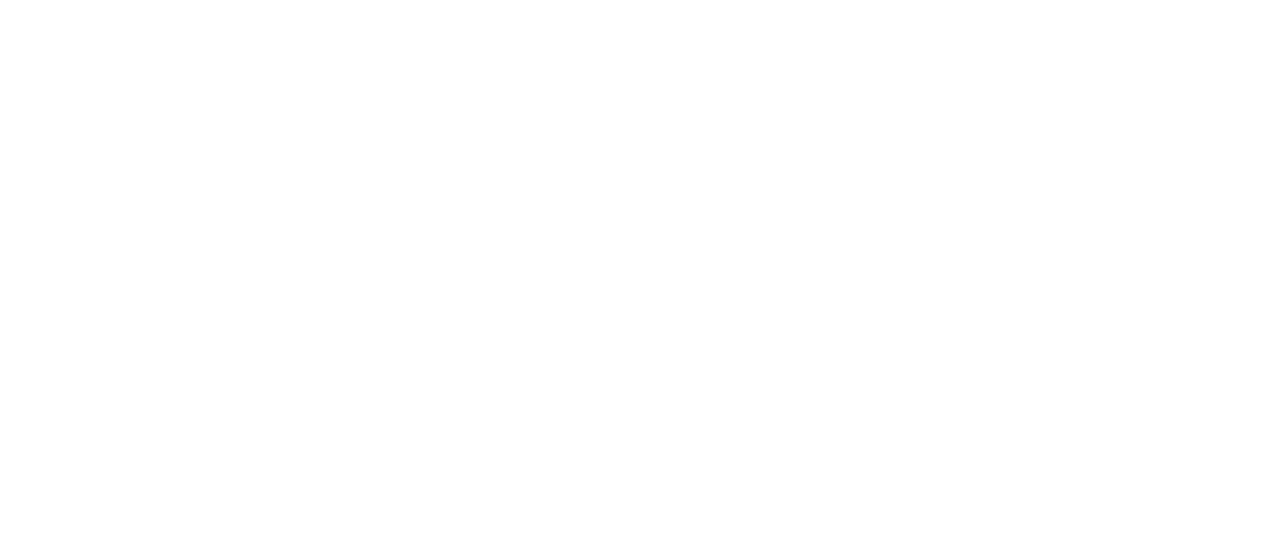
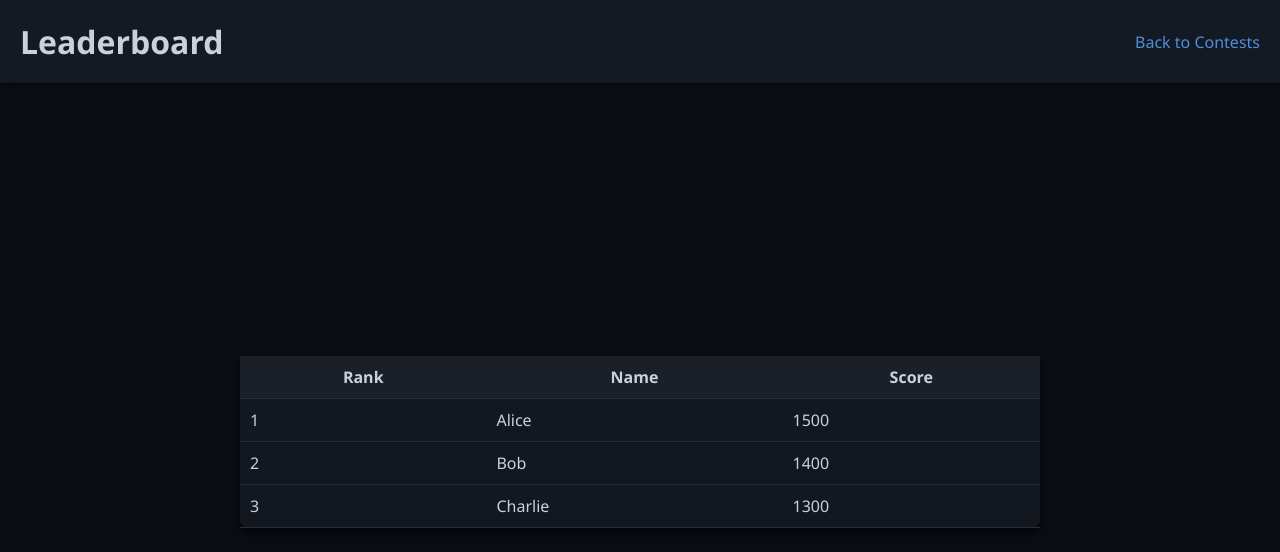
Before and after one commit to A-Sumit/CodeRush, a React (Create React App) app in the folder frontend/code-editor/: page /leaderboard in a window 1280 px wide. Before the commit this address had no page. Shown: the top 552 px of the page. Built offline with nearby package versions, Linux system fonts and the light colour scheme.

Commit message:
changed layout

```diff
--- a/frontend/code-editor/src/App.js
+++ b/frontend/code-editor/src/App.js
@@ -4,7 +4,8 @@
 import CodeEditor from './components/playground/codeEditor.jsx';
 import QuestionPage from './components/questions/QuestionPage.js';
 import AddProblemPage from './components/AddProblemPage/AddProblemPage.js';
-import Contests from './components/Contests/Contests.js'; // Import the new Contests component
+import Contests from './components/Contests/Contests.js';
+import Leaderboard from './components/Contests/LeaderBoard/LeaderBoard.js'; // Import the Leaderboard component
 
 function App() {
   return (
@@ -14,7 +15,8 @@
         <Route path="/coding-app" element={<CodeEditor />} />
         <Route path="/question/:problemID" element={<QuestionPage />} />
         <Route path="/add-problem" element={<AddProblemPage />} />
-        <Route path="/contests" element={<Contests />} /> {/* New route for contests */}
+        <Route path="/contests" element={<Contests />} />
+        <Route path="/leaderboard" element={<Leaderboard />} /> {/* New route for leaderboard */}
       </Routes>
     </Router>
   );
--- a/frontend/code-editor/src/components/Contests/Contests.css
+++ b/frontend/code-editor/src/components/Contests/Contests.css
@@ -77,3 +77,19 @@
   .contests-list a:hover {
     color: #58a6ff;
   }
+  .view-leaderboard {
+    display: inline-block;
+    padding: 10px 20px;
+    background-color: #4f8edc;
+    color: #ffffff;
+    text-decoration: none;
+    border-radius: 8px;
+    font-size: 16px;
+    margin-top: 20px;
+    transition: background-color 0.2s, transform 0.2s;
+  }
+
+  .view-leaderboard:hover {
+    background-color: #3a75b7;
+    transform: translateY(-2px);
+  }
--- a/frontend/code-editor/src/components/Contests/Contests.js
+++ b/frontend/code-editor/src/components/Contests/Contests.js
@@ -1,23 +1,8 @@
 import React from 'react';
 import { Link } from 'react-router-dom';
-import { useEffect, useState } from 'react';
-import axios from 'axios';
 import './Contests.css';
 
 function Contests() {
-  const [problems, setProblems] = useState([]);
-
-  useEffect(() => {
-    // Fetch problems for contests from API
-    axios.get('http://localhost:8080/api/problems-for-contests')
-      .then(response => {
-        setProblems(response.data);
-      })
-      .catch(error => {
-        console.error('Error fetching problems:', error);
-      });
-  }, []);
-
   return (
     <div className="contests-container">
       <header className="contests-header">
@@ -26,14 +11,9 @@
       </header>
       <main className="contests-main">
         <div className="contests-list">
-          <ul>
-            {problems.map(problem => (
-              <li key={problem.problemID}>
-                <Link to={`/question/${problem.problemID}`}>{problem.problemName}</Link>
-              </li>
-            ))}
-          </ul>
+          {/* Display contest problems here */}
         </div>
+        <Link to="/leaderboard" className="view-leaderboard">View Leaderboard</Link>
       </main>
     </div>
   );
--- /dev/null
+++ b/frontend/code-editor/src/components/Contests/LeaderBoard/LeaderBoard.css
@@ -0,0 +1,60 @@
+/* Leaderboard.css */
+.leaderboard-container {
+    display: flex;
+    flex-direction: column;
+    height: 100vh;
+    font-family: 'Segoe UI', Tahoma, Geneva, Verdana, sans-serif;
+    background-color: #0a0e14;
+    color: #c9d1d9;
+    overflow: auto;
+  }
+
+  .leaderboard-header {
+    background-color: #141a23;
+    color: #c9d1d9;
+    padding: 20px;
+    display: flex;
+    justify-content: space-between;
+    align-items: center;
+  }
+
+  .back-to-contests {
+    text-decoration: none;
+    color: #4f8edc;
+    font-size: 16px;
+    transition: color 0.2s;
+  }
+
+  .back-to-contests:hover {
+    color: #3a75b7;
+  }
+
+  .leaderboard-main {
+    display: flex;
+    justify-content: center;
+    align-items: center;
+    padding: 20px;
+  }
+
+  .leaderboard-table {
+    width: 100%;
+    max-width: 800px;
+    border-collapse: collapse;
+    background-color: #131820;
+    border-radius: 8px;
+    box-shadow: 0 4px 12px rgba(0, 0, 0, 0.8);
+  }
+
+  .leaderboard-table th,
+  .leaderboard-table td {
+    padding: 10px;
+    border-bottom: 1px solid #2d2d2d;
+  }
+
+  .leaderboard-table th {
+    background-color: #1a1f28;
+  }
+
+  .leaderboard-table tr:hover {
+    background-color: #1a1f28;
+  }
--- /dev/null
+++ b/frontend/code-editor/src/components/Contests/LeaderBoard/LeaderBoard.js
@@ -0,0 +1,44 @@
+import React from 'react';
+import { Link } from 'react-router-dom';
+import './LeaderBoard.css';
+
+function Leaderboard() {
+  // Example leaderboard data
+  const leaderboardData = [
+    { rank: 1, name: 'Alice', score: 1500 },
+    { rank: 2, name: 'Bob', score: 1400 },
+    { rank: 3, name: 'Charlie', score: 1300 },
+    // Add more entries as needed
+  ];
+
+  return (
+    <div className="leaderboard-container">
+      <header className="leaderboard-header">
+        <h1>Leaderboard</h1>
+        <Link to="/contests" className="back-to-contests">Back to Contests</Link>
+      </header>
+      <main className="leaderboard-main">
+        <table className="leaderboard-table">
+          <thead>
+            <tr>
+              <th>Rank</th>
+              <th>Name</th>
+              <th>Score</th>
+            </tr>
+          </thead>
+          <tbody>
+            {leaderboardData.map((entry) => (
+              <tr key={entry.rank}>
+                <td>{entry.rank}</td>
+                <td>{entry.name}</td>
+                <td>{entry.score}</td>
+              </tr>
+            ))}
+          </tbody>
+        </table>
+      </main>
+    </div>
+  );
+}
+
+export default Leaderboard;
--- a/frontend/code-editor/src/components/homepage/Homepage.css
+++ b/frontend/code-editor/src/components/homepage/Homepage.css
@@ -1,22 +1,23 @@
 /* Homepage.css */
+
 .homepage-container {
   display: flex;
   flex-direction: column;
   height: 100vh;
   font-family: 'Segoe UI', Tahoma, Geneva, Verdana, sans-serif;
-  background-color: #0a0e14; /* Darker background for better contrast */
+  background-color: #0a0e14;
   color: #c9d1d9;
   overflow: auto;
 }
 
 .homepage-header {
-  background-color: #141a23; /* Slightly darker for contrast */
+  background-color: #141a23;
   color: #c9d1d9;
   padding: 20px;
   display: flex;
   justify-content: space-between;
   align-items: center;
-  box-shadow: 0 2px 8px rgba(0, 0, 0, 0.7); /* More prominent shadow */
+  box-shadow: 0 2px 8px rgba(0, 0, 0, 0.7);
 }
 
 .header-buttons {
@@ -27,7 +28,7 @@
 .access-button, .add-problem-button {
   display: inline-block;
   padding: 10px 20px;
-  background-color: #4f8edc; /* Slightly deeper blue for contrast */
+  background-color: #4f8edc;
   color: #ffffff;
   text-decoration: none;
   border-radius: 8px;
@@ -36,34 +37,33 @@
 }
 
 .access-button:hover, .add-problem-button:hover {
-  background-color: #3a75b7; /* Subtle change on hover */
-  transform: translateY(-2px); /* Gentle lift on hover */
+  background-color: #3a75b7;
+  transform: translateY(-2px);
 }
 
 .homepage-main {
   display: flex;
-  flex-direction: column;
-  align-items: flex-start;
-  justify-content: flex-start;
   padding: 20px;
   width: 100%;
-  height: 100%; /* Take full height */
+  height: calc(100% - 80px); /* Adjusted height to fit below the header */
+  box-sizing: border-box; /* Ensure padding is included in height calculation */
+  align-items: flex-start; /* Align items to the top */
 }
 
 .problems-list {
-  flex: 1;
-  width: 100%; /* Full width */
+  width: 75%; /* Adjusted width */
   padding: 20px;
-  background-color: #131820; /* Darker for contrast */
+  background: rgba(19, 24, 32, 0.8); /* Glassy effect */
   border-radius: 8px;
-  box-shadow: 0 4px 12px rgba(0, 0, 0, 0.8); /* Stronger shadow for depth */
+  box-shadow: 0 4px 12px rgba(0, 0, 0, 0.8);
+  backdrop-filter: blur(10px); /* Glassy effect */
   overflow-y: auto;
 }
 
 .problems-list h1 {
   margin-bottom: 20px;
   font-size: 24px;
-  color: #58a6ff; /* Blue color for the title */
+  color: #58a6ff;
 }
 
 .problems-list ul {
@@ -74,61 +74,78 @@
 
 .problems-list li {
   margin-bottom: 15px;
-  background-color: #0d1219; /* Deeper background for contrast */
+  background: rgba(13, 18, 25, 0.8); /* Glassy effect */
   padding: 15px;
   border-radius: 8px;
-  box-shadow: 0 2px 8px rgba(0, 0, 0, 0.6); /* Subtle shadow */
+  box-shadow: 0 2px 8px rgba(0, 0, 0, 0.6);
   transition: background-color 0.2s, transform 0.2s;
 }
 
 .problems-list li:hover {
-  background-color: #1a1f28; /* Slight change on hover */
-  transform: translateY(-2px); /* Subtle lift on hover */
-  box-shadow: 0 4px 10px rgba(0, 0, 0, 0.7); /* Soft shadow on hover */
+  background: rgba(26, 31, 40, 0.8);
+  transform: translateY(-2px);
+  box-shadow: 0 4px 10px rgba(0, 0, 0, 0.7);
 }
 
 .problems-list a {
   text-decoration: none;
-  color: #c9d1d9; /* Light text color */
+  color: #c9d1d9;
   font-weight: bold;
   display: block;
 }
 
 .problems-list a:hover {
-  color: #58a6ff; /* Blue color on hover */
-}
-/* Existing styles... */
-
-/* Styles for the contests box */
-.contests-box {
-  width: 100%;
-  padding: 20px;
-  background-color: #131820; /* Keep the dark background to match the homepage */
-  border-radius: 8px;
-  box-shadow: 0 4px 12px rgba(0, 0, 0, 0.8); /* Strong shadow for depth */
-  margin-top: 20px; /* Space between the problems list and the contests box */
-  display: flex;
-  justify-content: center;
-  align-items: center;
+  color: #58a6ff;
 }
 
-.contests-box h1 {
-  color: #58a6ff; /* Blue color for the title */
-  margin-bottom: 10px;
+/* Sidebar Styles */
+.sidebar {
+  width: 25%; /* Adjusted width */
+  padding: 20px;
+  background: rgba(19, 24, 32, 0.8); /* Glassy effect */
+  border-radius: 8px;
+  box-shadow: 0 4px 12px rgba(0, 0, 0, 0.8);
+  backdrop-filter: blur(10px); /* Glassy effect */
+  margin-left: 20px;
+  display: flex;
+  flex-direction: column;
+  align-items: flex-start; /* Align items to the top */
 }
 
-.contest-button {
-  display: inline-block;
-  padding: 10px 20px;
-  background-color: #4f8edc; /* Button color */
-  color: #ffffff;
-  text-decoration: none;
+.sidebar h2 {
+  margin-bottom: 20px;
+  font-size: 20px;
+  color: #58a6ff;
+}
+
+.sidebar ul {
+  list-style-type: none;
+  padding: 0;
+  margin: 0;
+}
+
+.sidebar li {
+  margin-bottom: 15px;
+  background: rgba(13, 18, 25, 0.8); /* Glassy effect */
+  padding: 15px;
   border-radius: 8px;
-  font-size: 16px;
+  box-shadow: 0 2px 8px rgba(0, 0, 0, 0.6);
   transition: background-color 0.2s, transform 0.2s;
 }
 
-.contest-button:hover {
-  background-color: #3a75b7; /* Slightly darker blue on hover */
-  transform: translateY(-2px); /* Gentle lift on hover */
+.sidebar li:hover {
+  background: rgba(26, 31, 40, 0.8);
+  transform: translateY(-2px);
+  box-shadow: 0 4px 10px rgba(0, 0, 0, 0.7);
 }
+
+.sidebar a {
+  text-decoration: none;
+  color: #c9d1d9;
+  font-weight: bold;
+  display: block;
+}
+
+.sidebar a:hover {
+  color: #58a6ff;
+}
--- a/frontend/code-editor/src/components/homepage/Homepage.js
+++ b/frontend/code-editor/src/components/homepage/Homepage.js
@@ -6,9 +6,12 @@
 
 function Homepage() {
   const [problems, setProblems] = useState([]);
+  const [contests, setContests] = useState([
+    { id: 1, name: 'Summer Coding Challenge' },
+    { id: 2, name: 'Winter Algorithm Sprint' }
+  ]); // Dummy data for contests
 
   useEffect(() => {
-    // Fetch problems from API
     axios.get('http://localhost:8080/api/problem')
       .then(response => {
         setProblems(response.data);
@@ -38,9 +41,16 @@
             ))}
           </ul>
         </div>
-        <div className="contests-box">
-          <h1>Contests</h1>
-          <Link to="/contests" className="contest-button">View Contests</Link>
+        {/* Sidebar for Contests */}
+        <div className="sidebar">
+          <h2>Contests</h2>
+          <ul>
+            {contests.map(contest => (
+              <li key={contest.id}>
+                <Link to={`/contest/${contest.id}`}>{contest.name}</Link>
+              </li>
+            ))}
+          </ul>
         </div>
       </main>
     </div>
```
